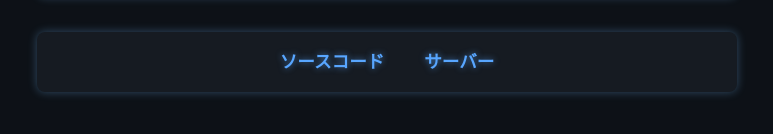
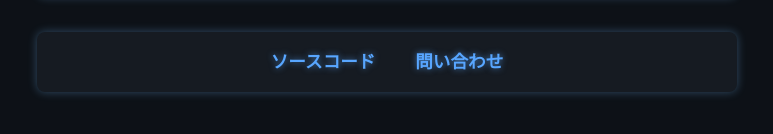
Before and after one commit to tanuki276/Python-Runtime, a plain HTML site: page index.html in a window 1280 px wide. Shown: the part 1520-1654 px from the top of the page, without its empty margins (253-1026 px from the left). Drawn offline with Linux system fonts and the light colour scheme.

Commit message:
index.html の更新

```diff
--- a/index.html
+++ b/index.html
@@ -132,7 +132,7 @@ cd termux-python-ext-sample
 
   <div class="links">
     <a href="https://github.com/tanuki276/Python-Runtime" target="_blank" rel="noopener">ソースコード</a>
-    <a href="https://discord.gg/vq6pqgXj" target="_blank" rel="noopener">サーバー</a>
+    <a href="https://discord.gg/vq6pqgXj" target="_blank" rel="noopener">問い合わせ</a>
   </div>
 
   <script>
```
